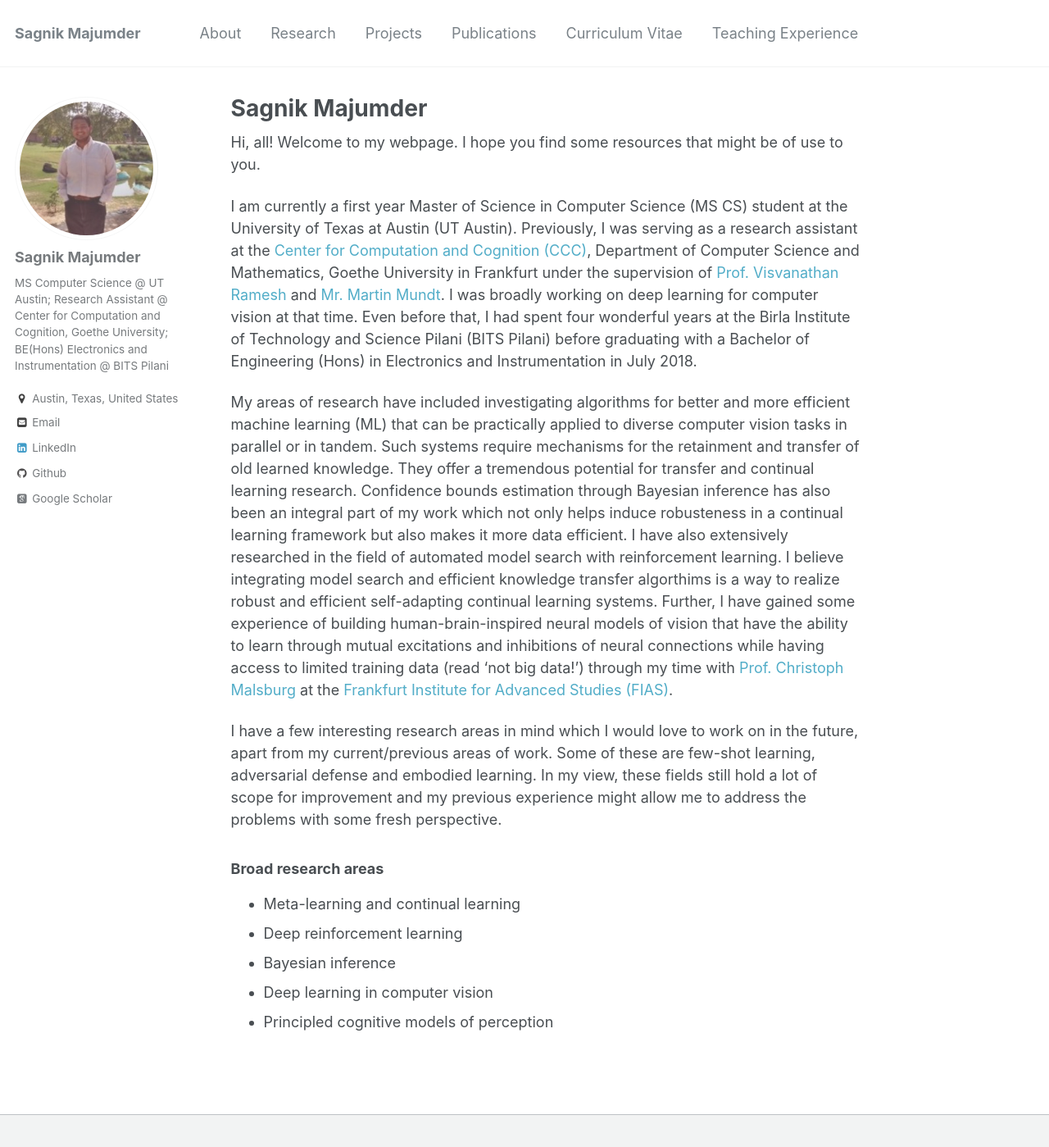
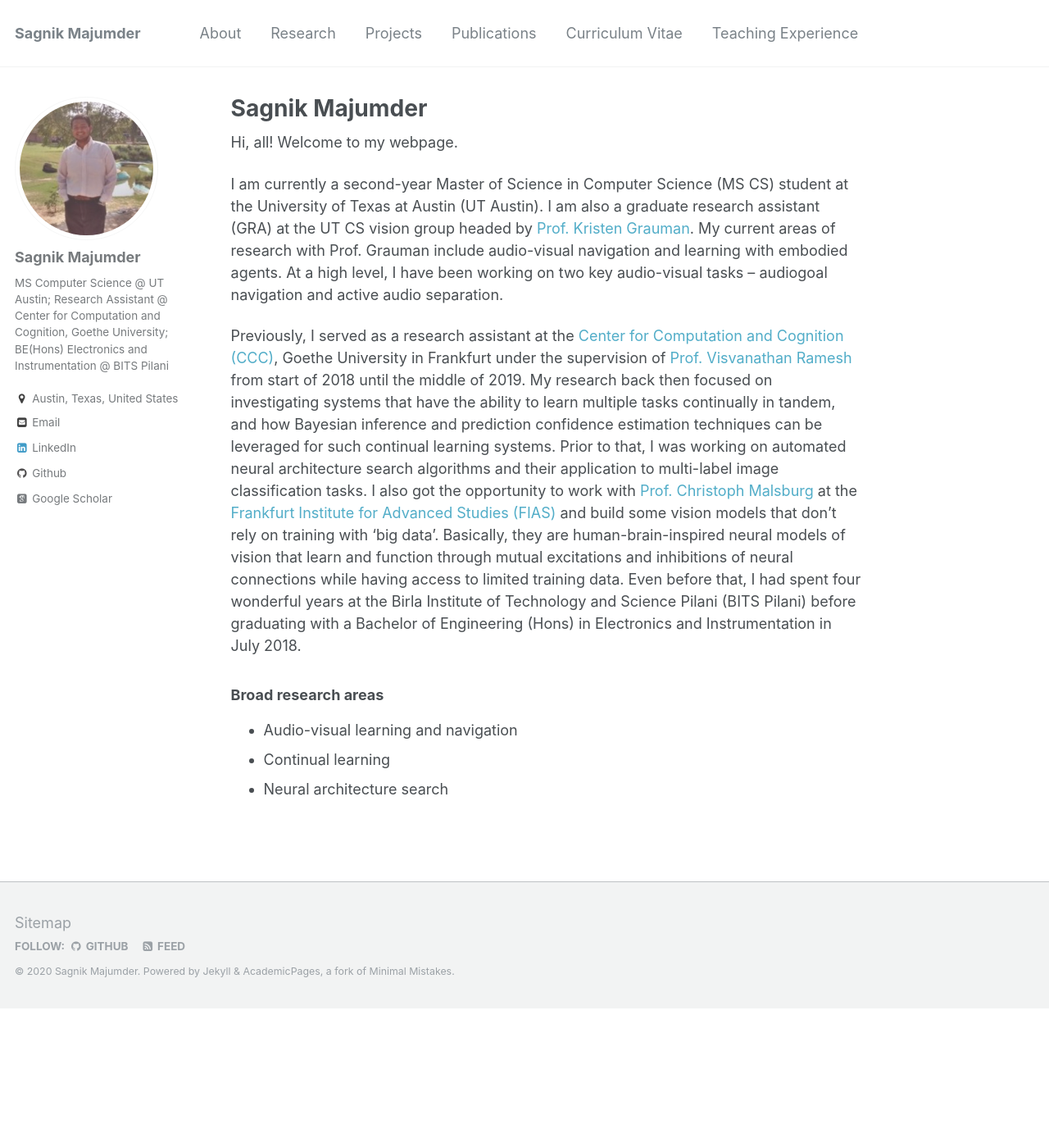
Before and after one commit to SAGNIKMJR/sagnikmjr.github.io, a Jekyll site: the page built from _pages/about.md, in a window 1280 px wide and 1400 px high. Shown: the whole window at 82% size. Built offline with Jekyll 4.4.1, drawn with Linux system fonts in a browser that asks for light colours; some web fonts are replaced.

Commit message:
bio updated

```diff
--- a/_pages/about.md
+++ b/_pages/about.md
@@ -8,17 +8,13 @@ redirect_from:
   - /about.html
 ---
 
-Hi, all! Welcome to my webpage. I hope you find some resources that might be of use to you.
+Hi, all! Welcome to my webpage.
 
-I am currently a first year Master of Science in Computer Science (MS CS) student at the University of Texas at Austin (UT Austin). Previously, I was serving as a research assistant at the [Center for Computation and Cognition (CCC)](http://www.ccc.cs.uni-frankfurt.de/), Department of Computer Science and Mathematics, Goethe University in Frankfurt under the supervision of [Prof. Visvanathan Ramesh](https://scholar.google.co.in/citations?user=SS10xIgAAAAJ&hl=en) and [Mr. Martin Mundt](http://martin-mundt.com/). I was broadly working on deep learning for computer vision at that time. Even before that, I had spent four wonderful years at the Birla Institute of Technology and Science Pilani (BITS Pilani) before graduating with a Bachelor of Engineering (Hons) in Electronics and Instrumentation in July 2018.
+I am currently a second-year Master of Science in Computer Science (MS CS) student at the University of Texas at Austin (UT Austin). I am also a graduate research assistant (GRA) at the UT CS vision group headed by [Prof. Kristen Grauman](http://www.cs.utexas.edu/users/grauman/). My current areas of research with Prof. Grauman include audio-visual navigation and learning with embodied agents. At a high level, I have been working on two key audio-visual tasks -- audiogoal navigation and active audio separation.
 
-My areas of research have included investigating algorithms for better and more efficient machine learning (ML) that can be practically applied to diverse computer vision tasks in parallel or in tandem. Such systems require mechanisms for the retainment and transfer of old learned knowledge. They offer a tremendous potential for transfer and continual learning research. Confidence bounds estimation through Bayesian inference has also been an integral part of my work which not only helps induce robusteness in a continual learning framework but also makes it more data efficient. I have also extensively researched in the field of automated model search with reinforcement learning. I believe integrating model search and efficient knowledge transfer algorthims is a way to realize robust and efficient self-adapting continual learning systems. Further, I have gained some experience of building human-brain-inspired neural models of vision that have the ability to learn through mutual excitations and inhibitions of neural connections while having access to limited training data (read 'not big data!') through my time with [Prof. Christoph Malsburg](https://www.fias.science/en/neuroscience/research-groups/christoph-von-der-malsburg/) at the [Frankfurt Institute for Advanced Studies (FIAS)](https://fias.institute/en/).
-
-I have a few interesting research areas in mind which I would love to work on in the future, apart from my current/previous areas of work. Some of these are few-shot learning, adversarial defense and embodied learning. In my view, these fields still hold a lot of scope for improvement and my previous experience might allow me to address the problems with some fresh perspective.
+Previously, I served as a research assistant at the [Center for Computation and Cognition (CCC)](http://www.ccc.cs.uni-frankfurt.de/), Goethe University in Frankfurt under the supervision of [Prof. Visvanathan Ramesh](https://scholar.google.co.in/citations?user=SS10xIgAAAAJ&hl=en) from start of 2018 until the middle of 2019. My research back then focused on investigating systems that have the ability to learn multiple tasks continually in tandem, and how Bayesian inference and prediction confidence estimation techniques can be leveraged for such continual learning systems. Prior to that, I was working on automated neural architecture search algorithms and their application to multi-label image classification tasks. I also got the opportunity to work with [Prof. Christoph Malsburg](https://www.fias.science/en/neuroscience/research-groups/christoph-von-der-malsburg/) at the [Frankfurt Institute for Advanced Studies (FIAS)](https://fias.institute/en/) and build some vision models that don't rely on training with 'big data'. Basically, they are human-brain-inspired neural models of vision that learn and function through mutual excitations and inhibitions of neural connections while having access to limited training data. Even before that, I had spent four wonderful years at the Birla Institute of Technology and Science Pilani (BITS Pilani) before graduating with a Bachelor of Engineering (Hons) in Electronics and Instrumentation in July 2018.
 
 ### Broad research areas
-* Meta-learning and continual learning
-* Deep reinforcement learning
-* Bayesian inference
-* Deep learning in computer vision
-* Principled cognitive models of perception
+* Audio-visual learning and navigation
+* Continual learning
+* Neural architecture search
```
